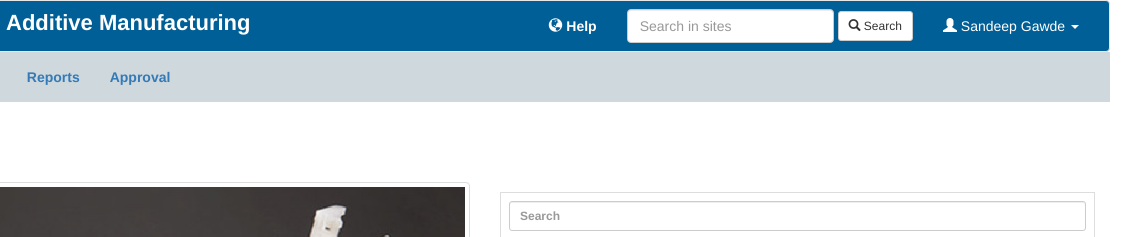
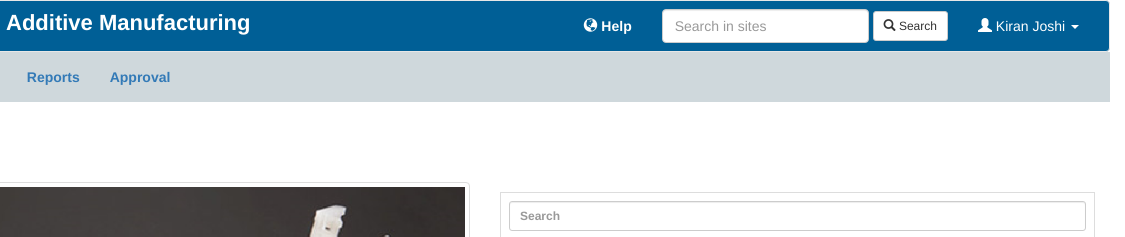
Before and after one commit to CERkiranjoshi/Study, a plain HTML site: page AdditiveManufacturing/public_html/index.html in a window 1280 px wide. Shown: the top 237 px of the page, 155-1280 px from the left. Drawn offline with nearby package versions, Linux system fonts and the light colour scheme; a web font is replaced by a local one.

Commit message:
Additive Manufacturing : name changed to kiran joshi

```diff
--- a/AdditiveManufacturing/public_html/index.html
+++ b/AdditiveManufacturing/public_html/index.html
@@ -44,7 +44,7 @@
                                 </form>
                             </li>
                             <li class="dropdown">
-                                <a href="#" class="dropdown-toggle" data-toggle="dropdown" role="button" aria-haspopup="true" aria-expanded="false"><span class="glyphicon glyphicon-user"></span> Sandeep Gawde <span class="caret"></span></a>
+                                <a href="#" class="dropdown-toggle" data-toggle="dropdown" role="button" aria-haspopup="true" aria-expanded="false"><span class="glyphicon glyphicon-user"></span> Kiran Joshi <span class="caret"></span></a>
                                 <ul class="dropdown-menu">
                                     <li><a href="#">Settings</a></li>
                                     <li class="divider"></li>
```
